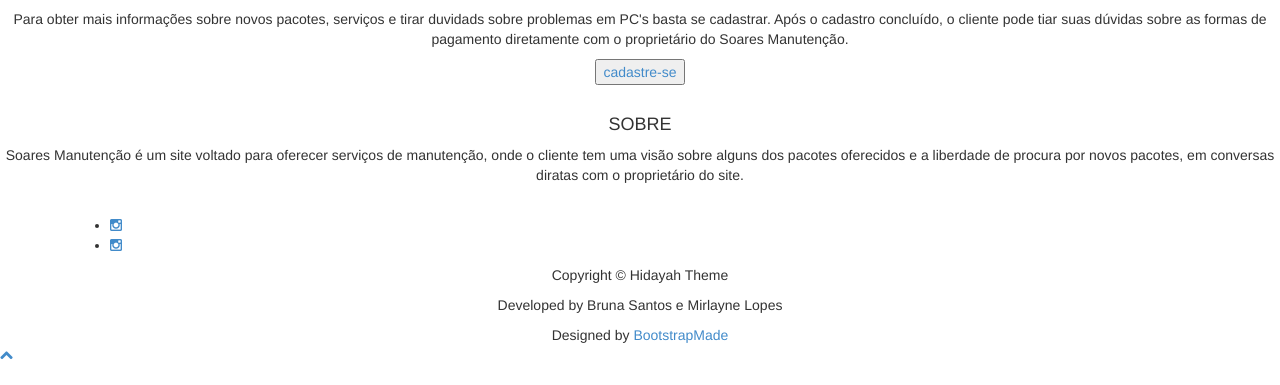
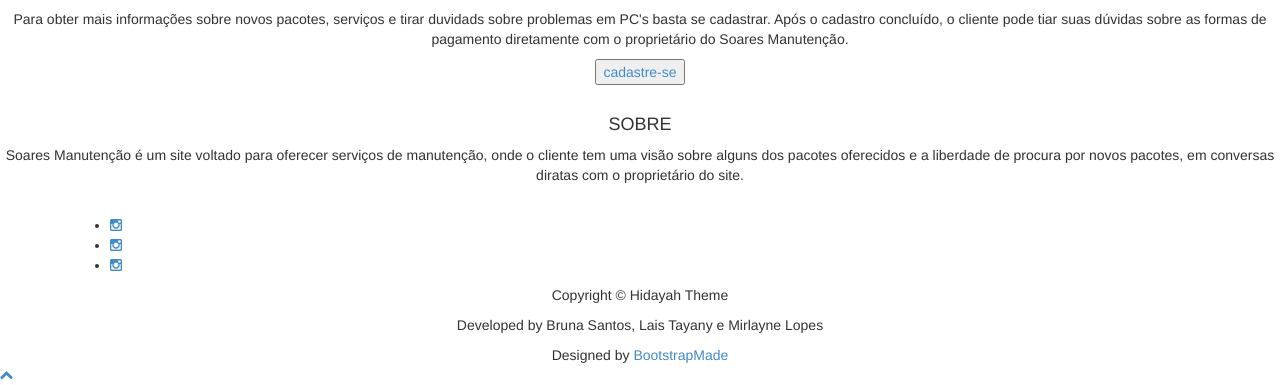
Before and after one commit to brunogomesifrn/pi19manutencao, a Django app: page / in a window 1280 px wide; the page is wider, and only the part inside the window is pictured. Shown: the part 841-1226 px from the top of that part. Before the commit the page ends 1200 px from the top of that part, so only its background shows below. Run offline with Django 3.2, Linux system fonts and the light colour scheme; some libraries are stand-ins or nearby versions.

Commit message:
coloquei lais no projeto

```diff
--- a/core/templates/index.html
+++ b/core/templates/index.html
@@ -249,6 +249,8 @@
 
               <li><a href="https://instagram.com/brunasantoss_0806?igshid=1o0in43afu2hv" class="icoInstagram" title="Desenvolvedora Bruna Santos"><i class="fa fa-instagram"></i></a></li>
 
+              <li><a href="https://instagram.com/laisstns?igshid=1j03w22enq2ug" class="icoInstagram" title="Desenvolvedora Lais Tayany"><i class="fa fa-instagram"></i></a></li>
+
               <li><a href="https://instagram.com/miih_lopes3?igshid=1tmwmaghd1387" class="icoInstagram" title="Desenvolvedora Mirlayne Lopes"><i class="fa fa-instagram"></i></a></li>
 
 {% if user.is_authenticated %}
@@ -263,7 +265,7 @@
         <div class="row align-center copyright">
           <div class="col-sm-12 text-center">
             <p>Copyright &copy; Hidayah Theme</p>
-            <p>Developed by Bruna Santos e Mirlayne Lopes</p>
+            <p>Developed by Bruna Santos, Lais Tayany e Mirlayne Lopes</p>
             <div class="credits">
               <!--
                 All the links in the footer should remain intact.
```
